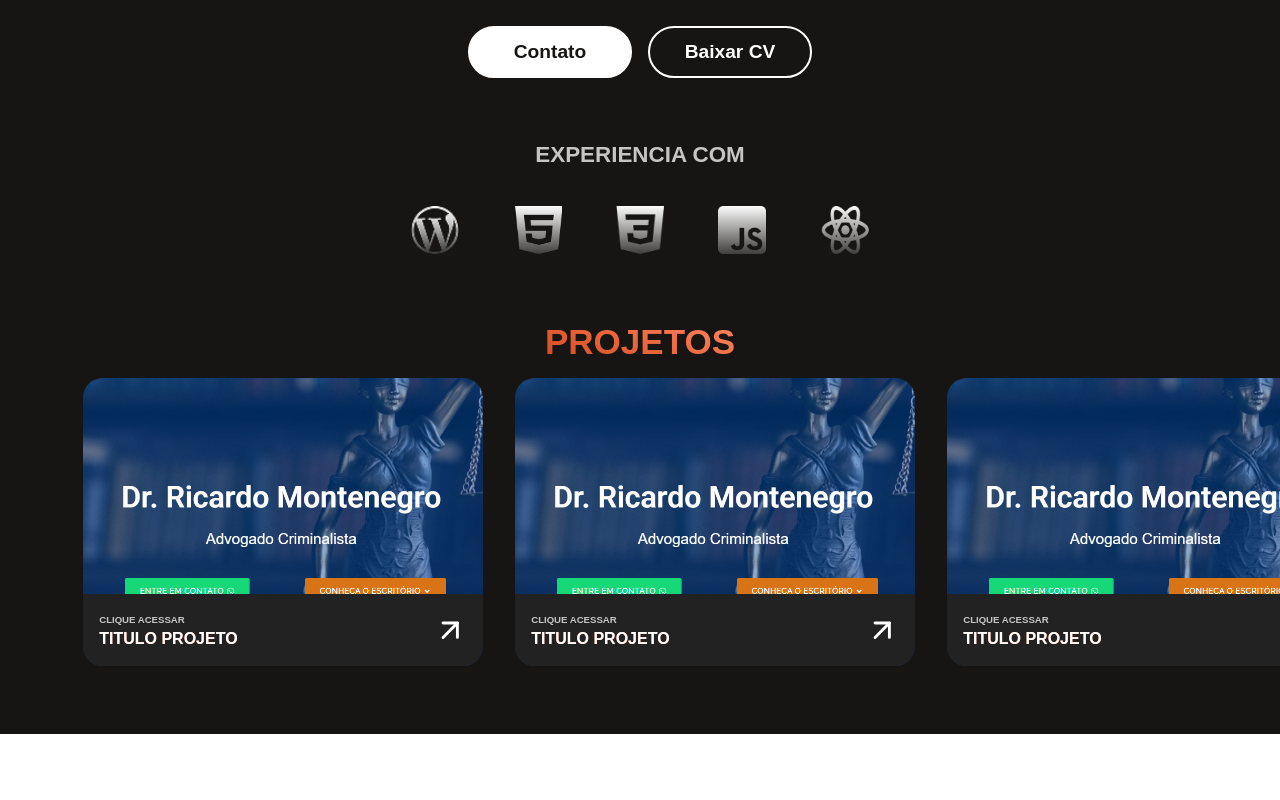
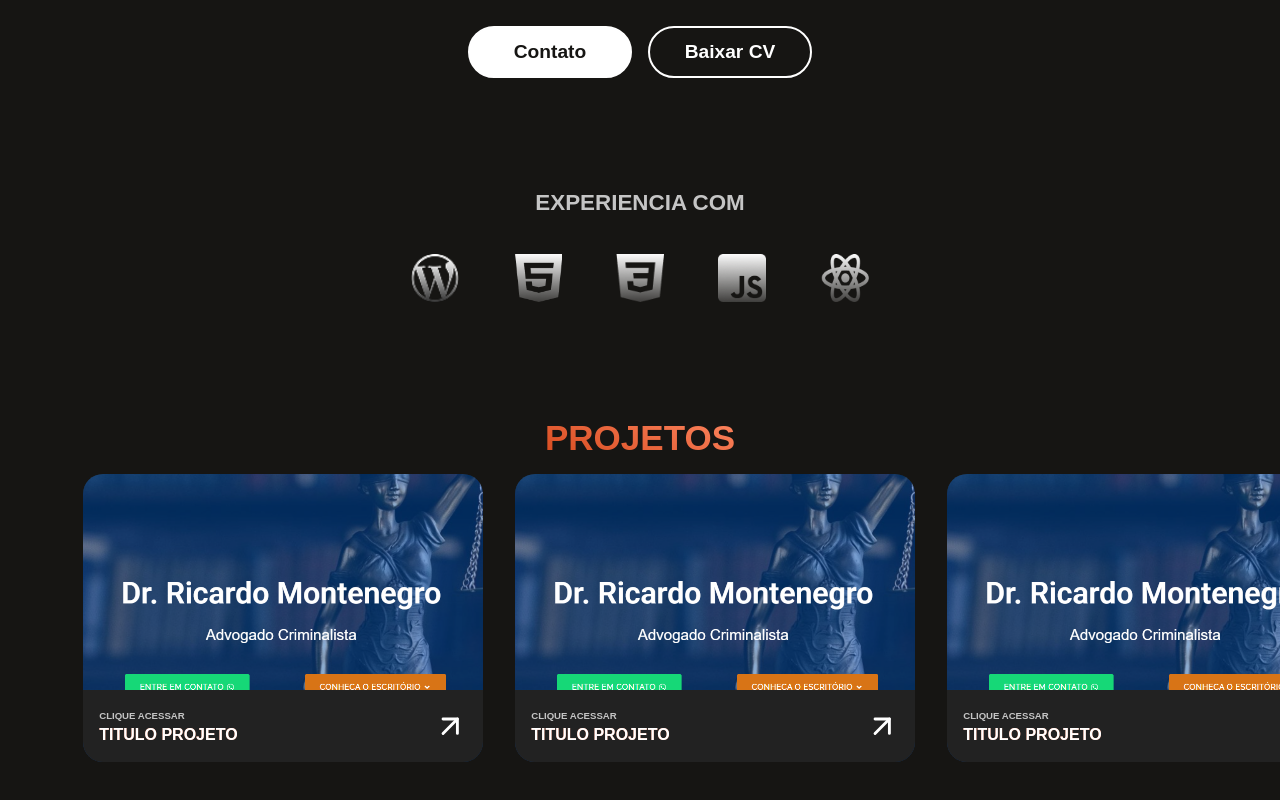
Before and after one commit to fdfborges/portifolioFelipeBorges, a React (Vite) app: page / in a window 1280 px wide. Shown: the part 592-1392 px from the top of the page. Before the commit the page ends 1326 px from the top, so only its background shows below. Built offline with nearby package versions, Linux system fonts and the light colour scheme; a web font is replaced by a local one.

Commit message:
melhorado container projetos

```diff
--- a/src/components/Experience/Experience.scss
+++ b/src/components/Experience/Experience.scss
@@ -3,6 +3,7 @@
 
 
 .experiencecontainerPrincipal {
+    padding-top: 3rem;
     width: 100%;
     height: 30%;
     display: flex;
--- a/src/components/Projetos/Projetos.scss
+++ b/src/components/Projetos/Projetos.scss
@@ -2,6 +2,7 @@
 @import '../palletColor/palletColor.scss';
 
 .containerProjetosPrincipal {
+    padding-top: 3rem;
     display: flex;
     gap: 1rem;
     flex-direction: column;
```
